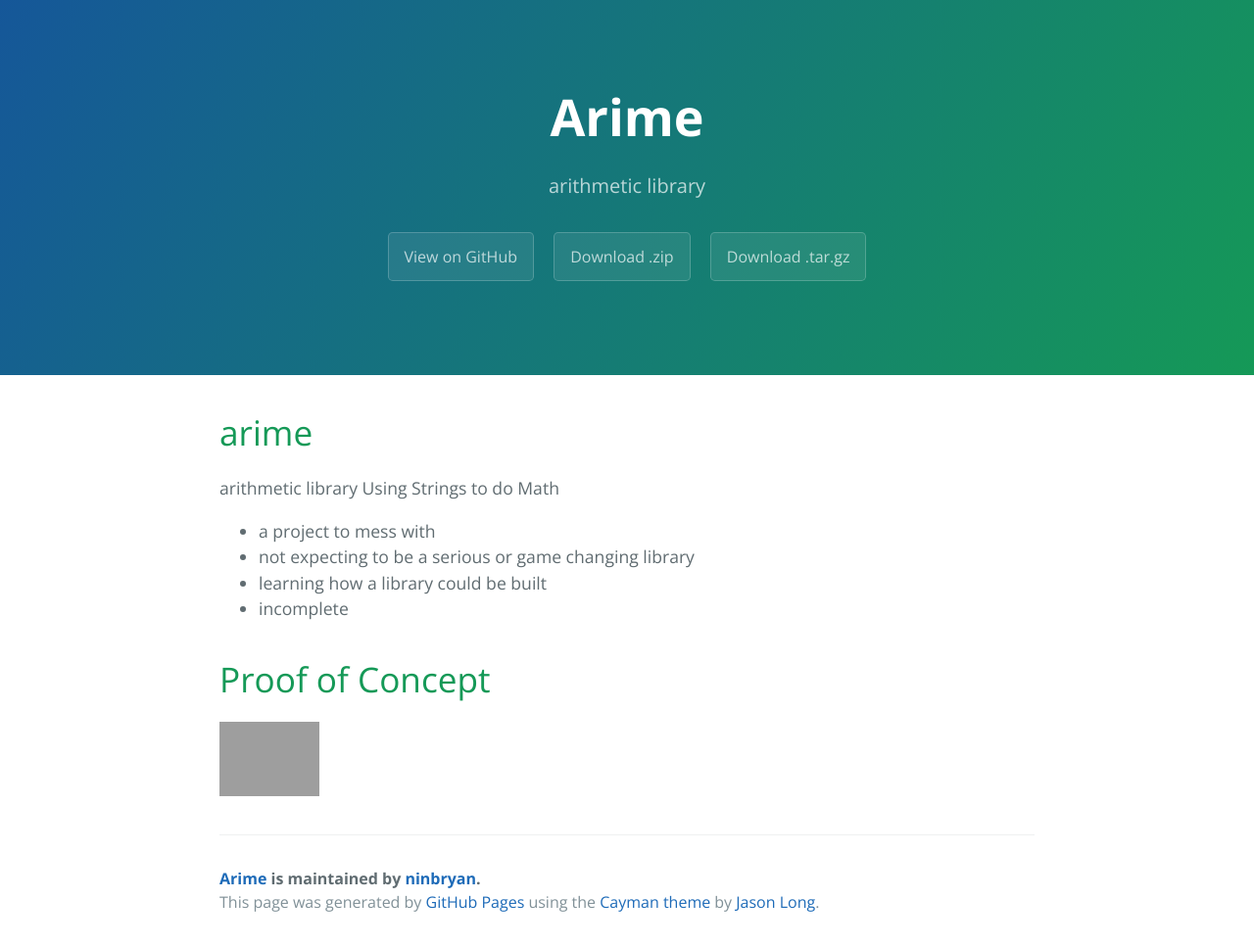
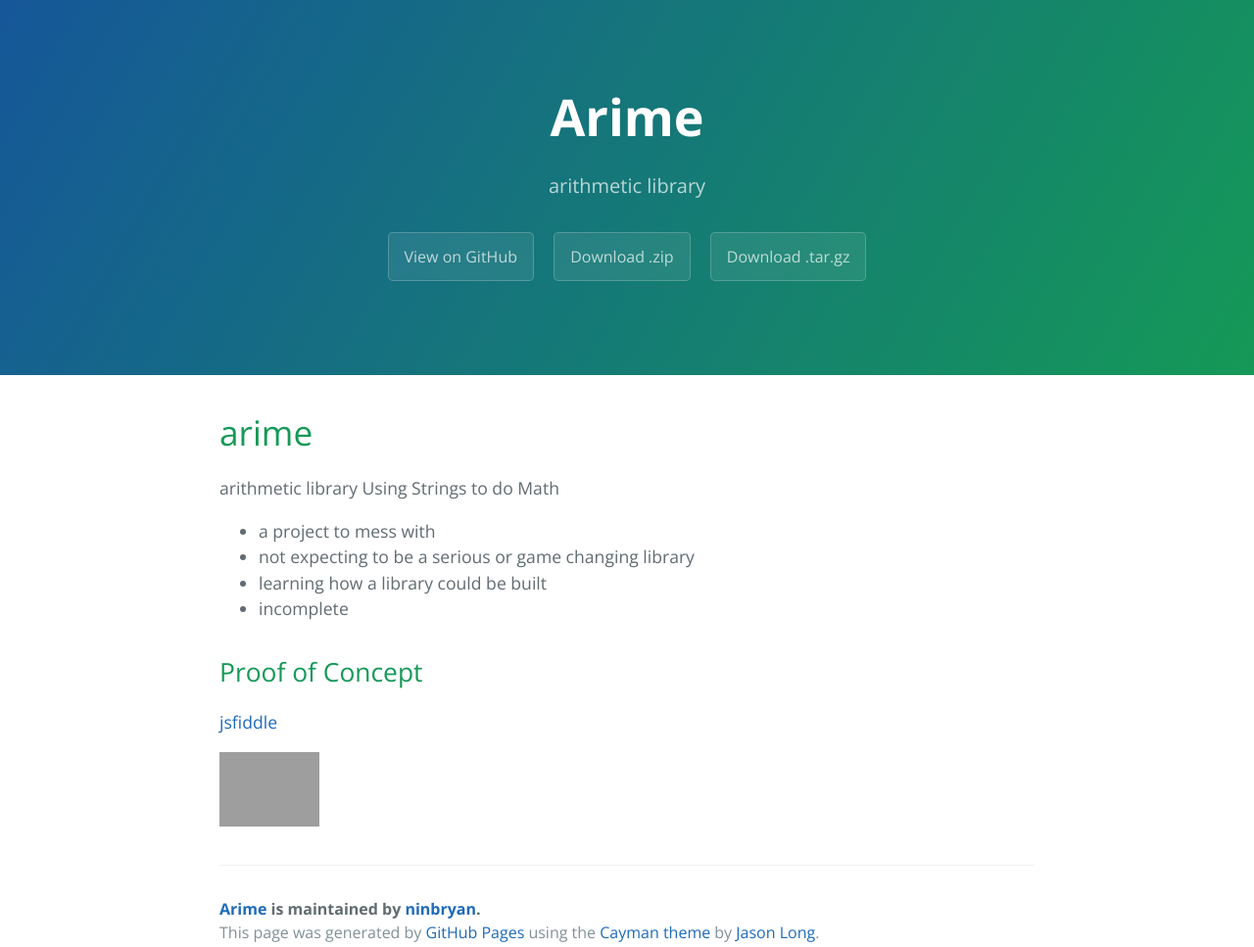
Before and after one commit to robrich/arime, a plain HTML site: page index.html in a window 1280 px wide. Shown: the whole page at 98% size. Drawn offline with nearby package versions, Linux system fonts and the light colour scheme; grey boxes are pictures that could not be loaded.

```diff
--- a/index.html
+++ b/index.html
@@ -32,10 +32,10 @@
 <li>incomplete</li>
 </ul>
 
-<h1>
-<a id="proof-of-concept" class="anchor" href="#proof-of-concept" aria-hidden="true"><span aria-hidden="true" class="octicon octicon-link"></span></a>Proof of Concept</h1>
+<h2>
+<a id="proof-of-concept" class="anchor" href="#proof-of-concept" aria-hidden="true"><span aria-hidden="true" class="octicon octicon-link"></span></a>Proof of Concept</h2>
 
-
+<p><a href="//jsfiddle.net/ninbryan/9xq42c9a/30/embedded/result/">jsfiddle</a></p>
 
 <p><a href="https://js.org" target="_blank" title="JS.ORG | JavaScript Community">
 <img src="https://logo.js.org/dark_horz.png" width="102" alt="JS.ORG Logo"></a></p>
--- a/params.json
+++ b/params.json
@@ -1 +1 @@
-{"name":"Arime","tagline":"arithmetic library","body":"# arime\r\narithmetic library\r\nUsing Strings to do Math\r\n- a project to mess with\r\n- not expecting to be a serious or game changing library\r\n- learning how a library could be built\r\n- incomplete\r\n\r\n# Proof of Concept\r\n<iframe width=\"100%\" height=\"300\" src=\"//jsfiddle.net/ninbryan/9xq42c9a/30/embedded/result/\" allowfullscreen=\"allowfullscreen\" frameborder=\"0\"></iframe>\r\n\r\n\r\n<a href=\"https://js.org\" target=\"_blank\" title=\"JS.ORG | JavaScript Community\">\r\n<img src=\"https://logo.js.org/dark_horz.png\" width=\"102\" alt=\"JS.ORG Logo\"/></a>\r\n<!-- alternatives [bright|dark]_[horz|vert|tiny].png (width[horz:102,vert:50,tiny:77]) -->\r\n","google":"","note":"Don't delete this file! It's used internally to help with page regeneration."}
+{"name":"Arime","tagline":"arithmetic library","body":"# arime\r\narithmetic library\r\nUsing Strings to do Math\r\n- a project to mess with\r\n- not expecting to be a serious or game changing library\r\n- learning how a library could be built\r\n- incomplete\r\n\r\n## Proof of Concept\r\n[jsfiddle](//jsfiddle.net/ninbryan/9xq42c9a/30/embedded/result/)\r\n\r\n\r\n<a href=\"https://js.org\" target=\"_blank\" title=\"JS.ORG | JavaScript Community\">\r\n<img src=\"https://logo.js.org/dark_horz.png\" width=\"102\" alt=\"JS.ORG Logo\"/></a>\r\n<!-- alternatives [bright|dark]_[horz|vert|tiny].png (width[horz:102,vert:50,tiny:77]) -->\r\n","google":"","note":"Don't delete this file! It's used internally to help with page regeneration."}
```
